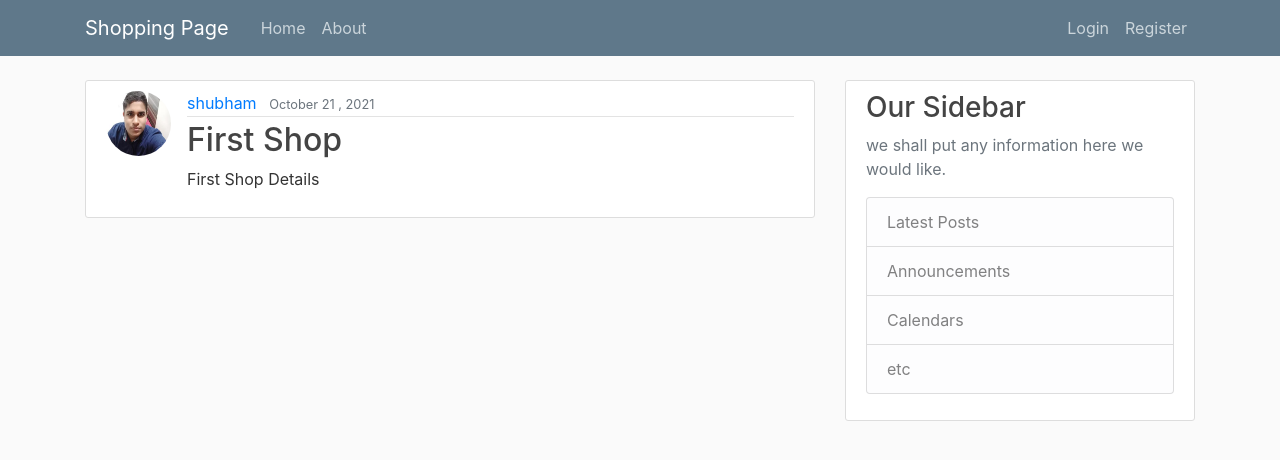
After one commit to Jatin-Saini664/DjangoWebsite, a Django app: page /shop/1/ in a window 1280 px wide. The commit adds this page. Shown: the top 460 px of the page. Run offline with Django 3.2, Linux system fonts and the light colour scheme; data comes from the database, SQL or seed files in the repository; some libraries are stand-ins or nearby versions.

Commit message:
Adding detail view using class based views

```diff
--- a/shop/templates/shop/home.html
+++ b/shop/templates/shop/home.html
@@ -13,7 +13,7 @@
                     <small class="text-muted">{{ shop.date_posted | date:"F d , Y"}}</small>
                 </div>
                 <h2>
-                <a class="article-title" href="#">{{ shop.title}}</a></h2>
+                <a class="article-title" href="{% url 'shop-detail' shop.id %}">{{ shop.title}}</a></h2>
                 <p class="article-content">{{ shop.content }}</p>
             </div>
         </article>
--- /dev/null
+++ b/shop/templates/shop/shopdetails_detail.html
@@ -0,0 +1,20 @@
+{% extends 'shop/base.html' %}
+{%load static%}
+{%block link%}
+<link rel="stylesheet" href=" {% static 'main.css'%}">
+{%endblock link%}
+{% block content %}
+
+        <article class="media content-section">
+            <img class="rounded-circle article-img " src="{{ object.owner.profile.image.url}}">
+            <div class="media-body">
+                <div class="article-metadata">
+                    <a class="mr-2" href="#">{{ object.owner}}</a>
+                    <small class="text-muted">{{ object.date_posted | date:"F d , Y"}}</small>
+                </div>
+                <h2 class="article-title" > {{ object.title}}</h2>
+                <p class="article-content">{{ object.content }}</p>
+            </div>
+        </article>
+
+{% endblock content %}
--- a/shop/urls.py
+++ b/shop/urls.py
@@ -1,8 +1,12 @@
 
 from django.urls import path
 from . import views
+from .views import PostDetailView, PostListView,DetailView
+urlpatterns = [
+    # path('',views.home , name= 'shop-home'),
+    path('',PostListView.as_view() , name= 'shop-home'),
 
-urlpatterns = [
-    path('',views.home , name= 'shop-home'),
+    # url containing variable with route
+    path('<int:pk>/', PostDetailView.as_view(), name= 'shop-detail'),
     path('about/',views.about , name= 'shop-about'),
 ]
--- a/shop/views.py
+++ b/shop/views.py
@@ -1,6 +1,7 @@
 from django.shortcuts import render
 from django.http import HttpResponse
 from .models import ShopDetails
+from django.views.generic import ListView ,DetailView
 # Create your views here.
 detail=[
     {
@@ -30,3 +31,24 @@ def about(request):
 
 def default(request):
     return render(request, 'shop/default.html')
+
+class PostListView (ListView):
+    model = ShopDetails
+
+    # this will look for an template of following pattern
+    # <app>/<model>_<viewtype.html>.html
+    # but we can change it using template_name
+    template_name = "shop/home.html"
+
+    # now we were looping on context variable of name posts but here it is called
+    # objectlist instead of post
+    # we change this
+    context_object_name = "shop_details"
+
+    # To see latest once at the top
+    ordering = ['date_posted']
+    #  ordering = ['-date_posted'] for doing opposite
+
+
+class PostDetailView (DetailView):
+    model = ShopDetails
```
